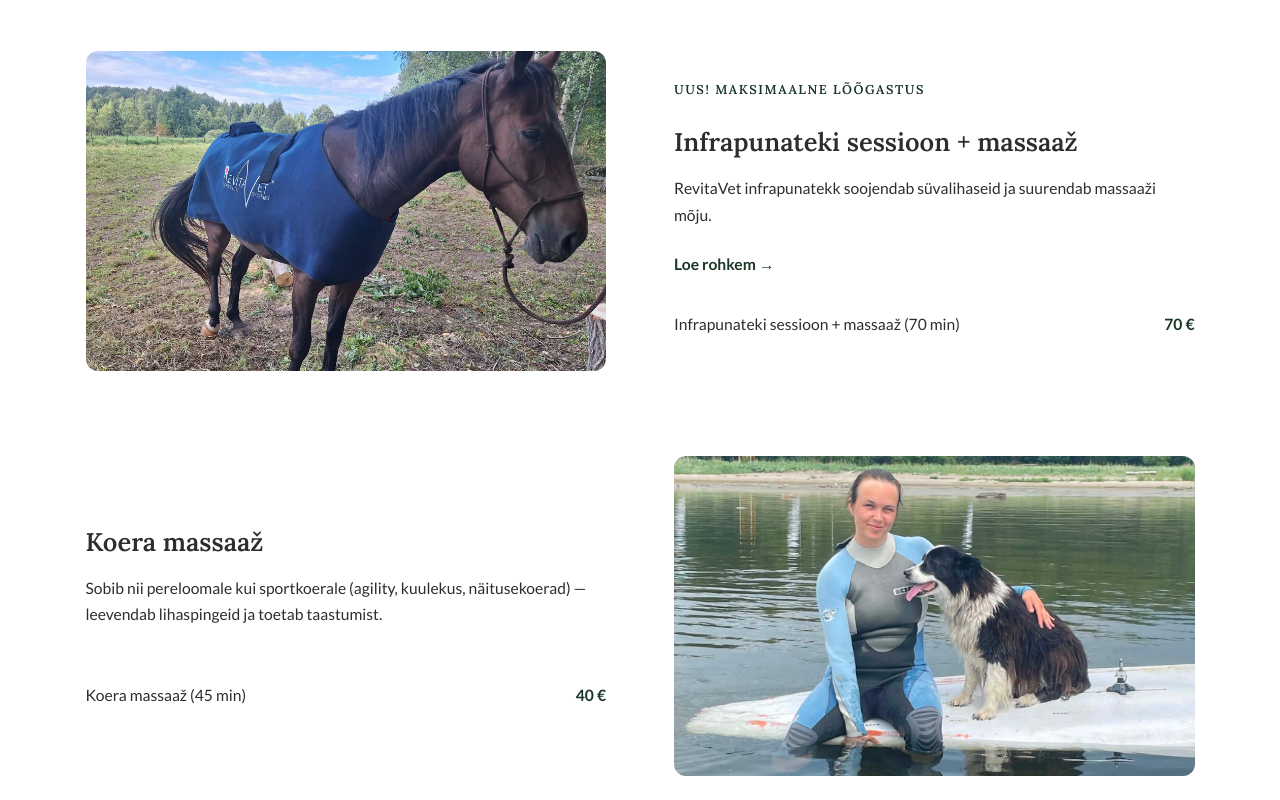
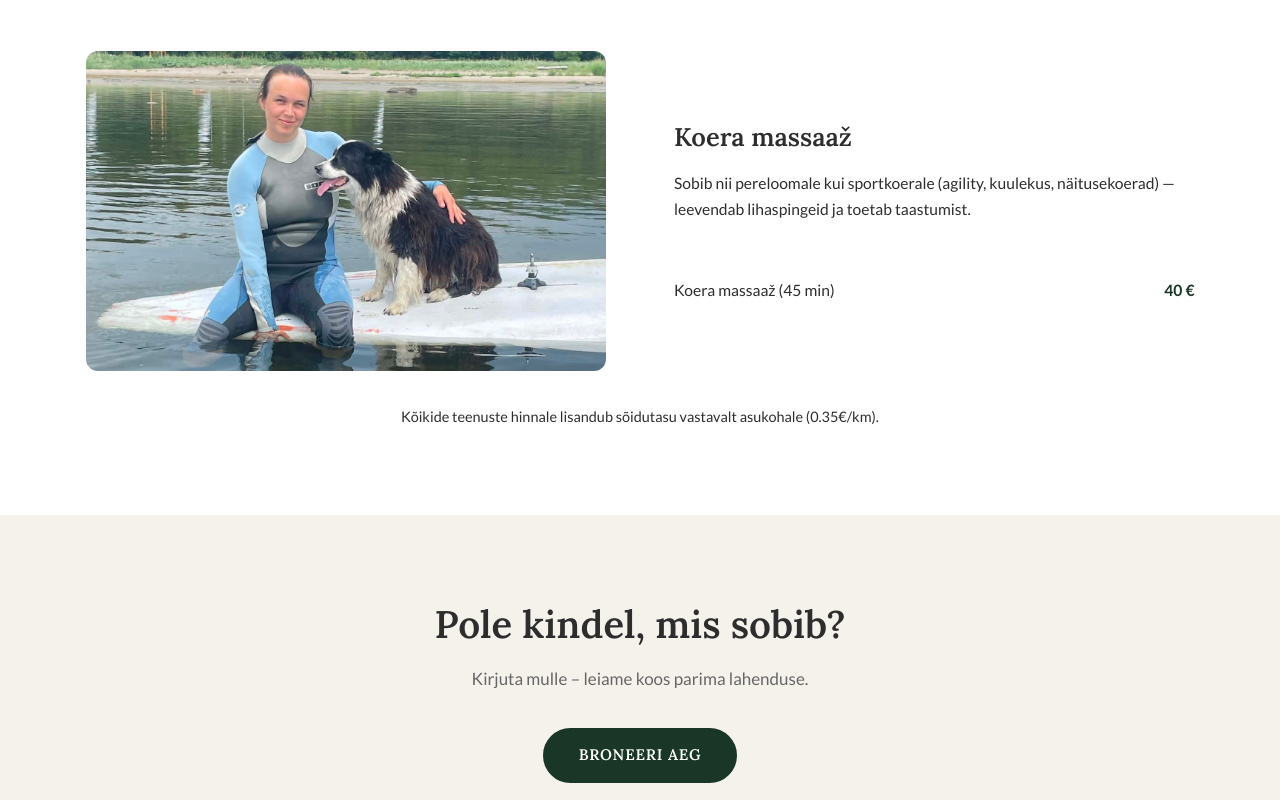
Before and after one commit to anneskomagi-coder/rahuloom, a React (Vite) app: page /teenused in a window 1280 px wide. Shown: the part 1120-1920 px from the top of the page. Built offline with nearby package versions, Linux system fonts and the light colour scheme.

Commit message:
removed infra from hinnad

```diff
--- a/src/content/hinnad.json
+++ b/src/content/hinnad.json
@@ -29,15 +29,6 @@
       ]
     },
     {
-      "label": "UUS! maksimaalne lõõgastus",
-      "title": "Infrapunateki sessioon + massaaž",
-      "text": "RevitaVet infrapunatekk soojendab süvalihaseid ja suurendab massaaži mõju.",
-      "link": "/infrapuna",
-      "rows": [
-        { "name": "Infrapunateki sessioon + massaaž (70 min)", "price": "70 €", "featured": false }
-      ]
-    },
-    {
       "label": "",
       "title": "Koera massaaž",
       "text": "Sobib nii pereloomale kui sportkoerale (agility, kuulekus, näitusekoerad) — leevendab lihaspingeid ja toetab taastumist.",
--- a/src/pages/Teenused/Teenused.module.css
+++ b/src/pages/Teenused/Teenused.module.css
@@ -43,12 +43,6 @@
 .serviceBlockText h3 { font-size: 1.5rem; margin: 0.75rem 0 1rem; }
 .serviceBlockText p { font-size: 0.92rem; color: var(--charcoal); margin-bottom: 1.25rem; }
 
-.readMore {
-  font-size: 0.92rem;
-  font-weight: 700;
-  color: var(--sage-dark);
-}
-.readMore:hover { color: var(--brown); }
 
 /* Pricing */
 .priceCardBody { padding: 1.25rem 0 0; }
--- a/src/pages/Teenused/Teenused.tsx
+++ b/src/pages/Teenused/Teenused.tsx
@@ -1,18 +1,15 @@
-import { Link } from 'react-router-dom'
 import t from '../../content/teenused.json'
 import h from '../../content/hinnad.json'
 import CtaSection from '../../components/CtaSection/CtaSection'
 import styles from './Teenused.module.css'
 const hobuneVees = '/hobune_vees.jpeg'
 const hobuneLoust = '/hobune_pikali.jpeg'
-const revitavet = '/revitavet.jpeg'
 const koer = '/ann-koer-w.jpg'
 
 const serviceImages = [
   { img: hobuneVees, alt: 'Massaaž. Hobune vees', reverse: false },
   { img: hobuneLoust, alt: 'Püsikliendile. Hobuse kallistus', reverse: true },
-  { img: revitavet, alt: 'Revitavet. Infrapuna', reverse: false },
-  { img: koer, alt: 'Koera massaaž', reverse: true },
+  { img: koer, alt: 'Koera massaaž', reverse: false },
 ]
 
 export default function Teenused() {
@@ -40,9 +37,6 @@ export default function Teenused() {
                   {s.label && <span className={styles.label}>{s.label}</span>}
                   <h3>{s.title}</h3>
                   {s.text && <p>{s.text}</p>}
-                  {'link' in s && s.link && (
-                    <Link to={s.link} className={styles.readMore}>Loe rohkem &rarr;</Link>
-                  )}
                   <div className={styles.priceCardBody}>
                     {s.rows.map((row, j) => (
                       <div key={j} className={`${styles.priceRow}${row.featured ? ` ${styles.priceRowFeatured}` : ''}`}>
```
